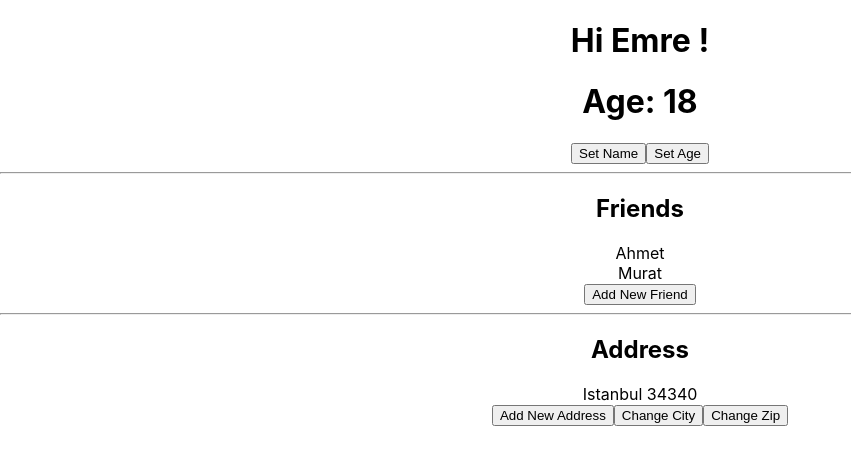
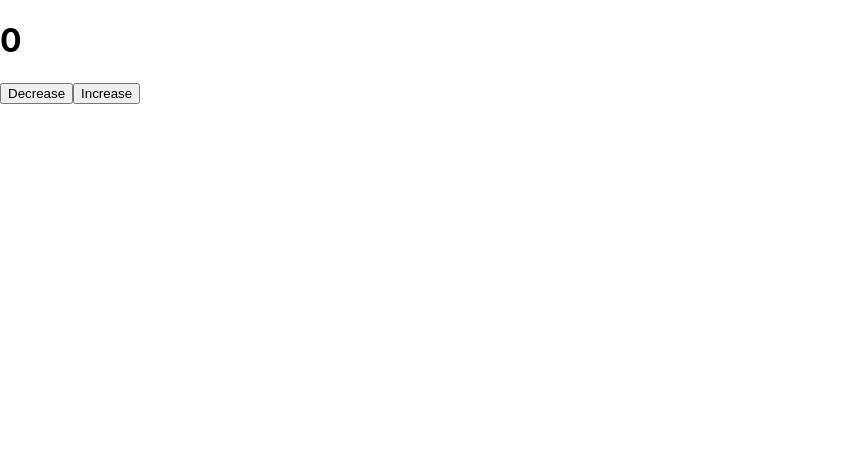
Before and after one commit to emregokgedik/patikaTasks, a React (Create React App) app in the folder Front-End Course/2.Intermediate Level Front-End Course/1.React/react-states/: page / in a window 1280 px wide. Shown: the top 464 px of the page, without its empty margins (0-851 px from the left). Built offline with nearby package versions, Linux system fonts and the light colour scheme.

Commit message:
Refactor: Replace App.js with Counter.js in index.js -Added counter app which displays current value, increase and decrease buttons

```diff
--- /dev/null
+++ b/Front-End Course/2.Intermediate Level Front-End Course/1.React/react-states/src/Components/Counter.js
@@ -0,0 +1,14 @@
+import { useState } from 'react'
+
+function Counter() {
+    const [count,setCount] = useState(0)
+  return (
+    <div>
+      <h1>{count}</h1>
+      <button onClick={()=>setCount(count-1)}>Decrease</button>
+      <button onClick={()=>setCount(count+1)}>Increase</button>
+    </div>
+  )
+}
+
+export default Counter
--- a/Front-End Course/2.Intermediate Level Front-End Course/1.React/react-states/src/index.js
+++ b/Front-End Course/2.Intermediate Level Front-End Course/1.React/react-states/src/index.js
@@ -1,13 +1,14 @@
 import React from 'react';
 import ReactDOM from 'react-dom/client';
 import './index.css';
-import App from './App';
+//import App from './App';
+import Counter from './Components/Counter';
 import reportWebVitals from './reportWebVitals';
 
 const root = ReactDOM.createRoot(document.getElementById('root'));
 root.render(
   <React.StrictMode>
-    <App />
+    <Counter />
   </React.StrictMode>
 );
 
```
